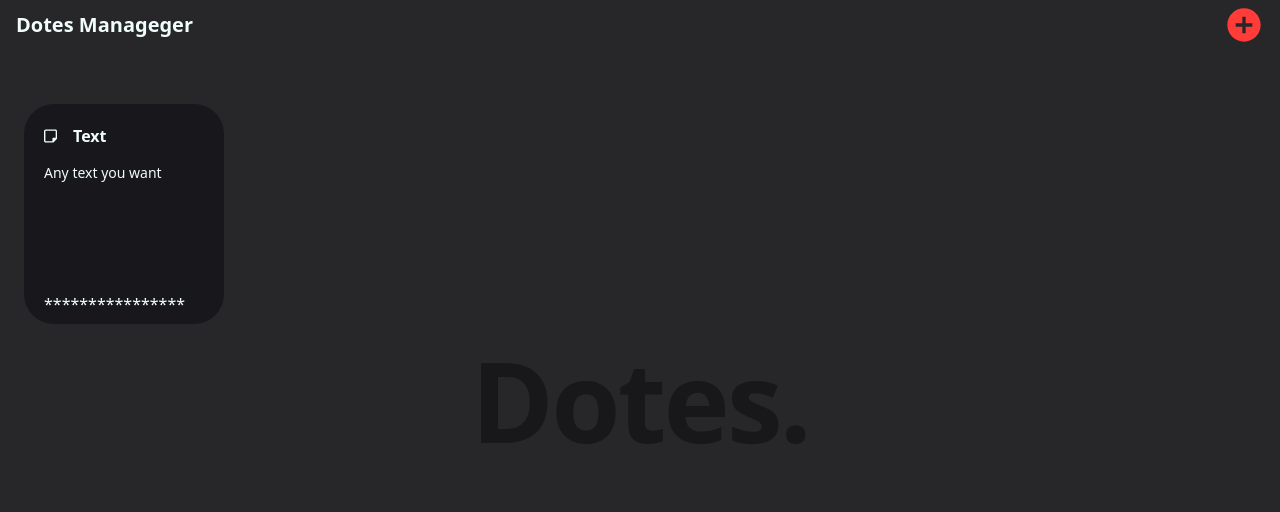
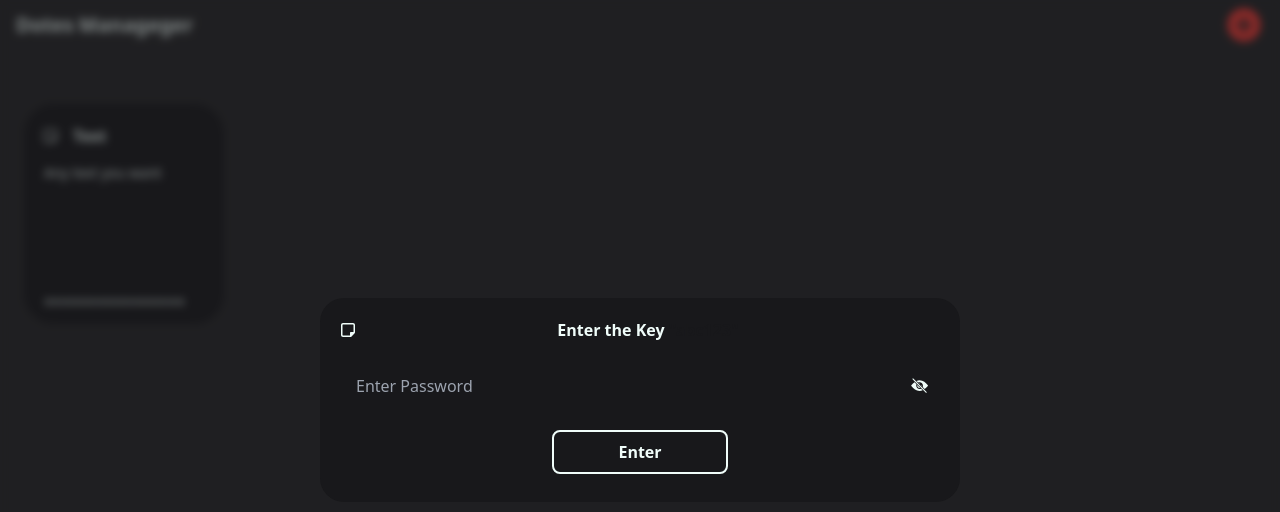
Before and after one commit to SamiiiU/Dotes, a React (Create React App) app: page / in a window 1280 px wide. Shown: the top 512 px of the page. Built offline with nearby package versions, Linux system fonts and the light colour scheme.

Commit message:
adding the key

```diff
--- a/src/Components/Card.jsx
+++ b/src/Components/Card.jsx
@@ -3,12 +3,13 @@ import { FaRegNoteSticky } from "react-icons/fa6";
 import { motion } from "framer-motion"
 import { DataContext } from '../GlobalState/GlobalData';
 import { AppContext } from '../GlobalState/GlobalAdd';
+import Security from './Security';
 
 
 const Card = ({frame}) => {
 
   const {data} = useContext(DataContext);
-  const { setIsOpen ,setTitle , setPassword, setDescription , editID , setId} = useContext(AppContext)
+  const { setIsOpen ,setTitle , setPassword, setDescription , editID , setId , security , setSecurity} = useContext(AppContext)
 
   const editor = (item) =>{
     setIsOpen(true)
@@ -24,8 +25,15 @@ const Card = ({frame}) => {
 
 
 
+
+
   return (
     <>
+
+    <div className='absolute left-0'>
+      <Security />
+    </div>
+
     {data.map((item,index ) => (
       <motion.div
 
--- /dev/null
+++ b/src/Components/Security.jsx
@@ -0,0 +1,92 @@
+import React , {useContext , useState} from 'react'
+import { FaRegNoteSticky } from "react-icons/fa6";
+import { IoCloseSharp } from "react-icons/io5";
+import { motion } from "framer-motion"
+import { AppContext } from '../GlobalState/GlobalAdd.jsx';
+
+import { IoIosEye } from "react-icons/io";
+import { IoIosEyeOff } from "react-icons/io";
+
+const Security = () => {
+    const [isPass , setIsPass] = useState(false);
+    const {setPassMassage ,  passMassage, isUnlock , handleSecurity,  setSecurity } = useContext(AppContext);
+    const [counter , setCounter] = useState(0)
+
+
+    const handleSecure = (e) => {
+        setSecurity(e.target.value);
+        setPassMassage(false)
+    }
+
+    const checkSecure = () => {
+        if(counter <= 3){
+            handleSecurity();
+            setCounter((prev) => (prev + 1))
+        }
+        else {
+
+        }
+    }
+
+    const handlePass = () =>{
+        setIsPass(!isPass);
+        console.log(isPass)
+    }
+
+    return (
+
+    <>
+    {!isUnlock &&
+      <div
+      className={`fixed z-[4] w-full h-screen bottom-0 flex justify-center backdrop-blur-sm items-center bg-zinc-900/50`}>
+          <motion.div
+          initial={{ scale: 0.8, opacity: 0 }}
+          animate={{ scale: 1, opacity: 1 }}
+          transition={{ type: 'spring', stiffness: 300, damping: 20, duration: 0.3 }}
+          className='relative container w-[80vw] sm:w-[50vw]   rounded-3xl p-5 bg-zinc-900'>
+
+          <div className='flex items-center justify-between mb-6 text-teal-50'>
+              < FaRegNoteSticky/>
+              <p  className='font-bold text-center'>Enter the Key <span className='text-zinc-900'> "abc123" </span></p>
+              <div ></div>
+          </div>
+
+              <div className='flex items-center mb-4 text-teal-50 '>
+
+              <input type={isPass ? 'text' : 'password'} className= {`w-full p-4 py-2 bg-transparent border-solid outline-none `} placeholder='Enter Password' onChange={handleSecure} maxLength={20} required/>
+              <span onClick={handlePass} className='w-8 text-center cursor-pointer '>{isPass ? <IoIosEye size='1.2em' /> : <IoIosEyeOff  size='1.2em'/>}</span>
+              </div>
+
+            {
+                passMassage && (
+                    <>
+                    {counter <= 3 ? (
+                        <p className='text-[#ff3c38] pl-4 my-4'>
+                        You've entered wrong password {counter} times
+                        </p>
+                    ) : <p className='text-[#ff3c38] pl-4 my-4'>
+                        Sorry the dotes are locked
+                        </p>
+                        }
+                    </>
+                )
+
+
+            }
+
+          <div className='flex w-full py-2 justify-evenly'>
+
+          <button className='px-16 py-2 font-bold border-2 rounded-lg text-teal-50 hover:text-zinc-900 hover:bg-teal-50 border-teal-50' onClick={checkSecure}>Enter</button>
+
+
+          </div>
+          </motion.div>
+      </div>
+    }
+
+    </>
+
+  )
+}
+
+export default Security
--- a/src/GlobalState/GlobalAdd.jsx
+++ b/src/GlobalState/GlobalAdd.jsx
@@ -15,12 +15,28 @@ const AppProvider = ({ children }) => {
     const [isNew , setIsNew] = useState(false);
     const [editID , setId] = useState(1);
     const [password , setPassword] = useState("");
+    const [security , setSecurity] = useState("");
+    const [isUnlock , setIsUnlock] = useState(false)
+    const [passMassage , setPassMassage] = useState(false)
 
+
+    const handleSecurity = () => {
+      if (security === "abc123") {
+        setIsUnlock(true)
+          setPassMassage(false)
+      }
+
+      else{
+        setIsUnlock(false)
+        setPassMassage(true)
+      }
+
+  }
 
 
 
   return (
-    <AppContext.Provider value={{password , setPassword, editID , setId, isOpen , setIsOpen, isNew , setIsNew , Close , title , setTitle , description , setDescription }}>
+    <AppContext.Provider value={{passMassage , setPassMassage ,isUnlock, handleSecurity, password , setPassword, editID , setId, isOpen , setIsOpen, isNew , setIsNew , Close , title , setTitle , description , setDescription , security , setSecurity}}>
       {children}
     </AppContext.Provider>
   );
```
Also changed, not shown: 1 other file (tests, documents, lock files or other folders).
